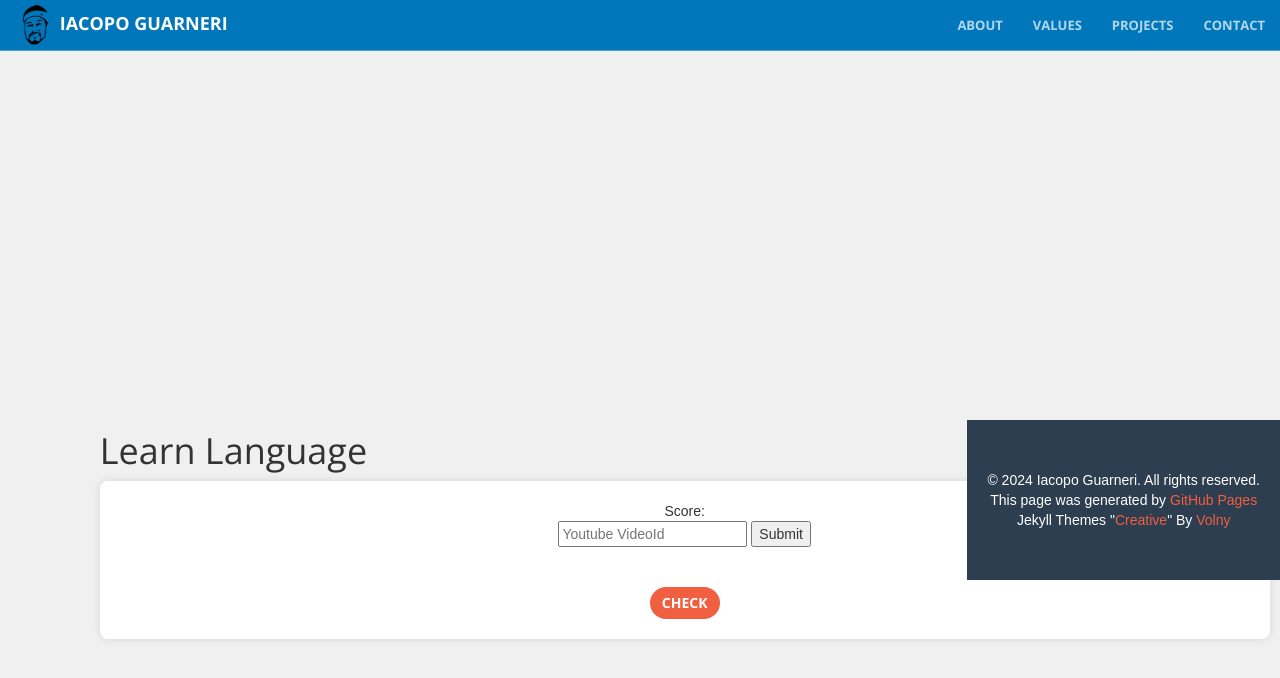
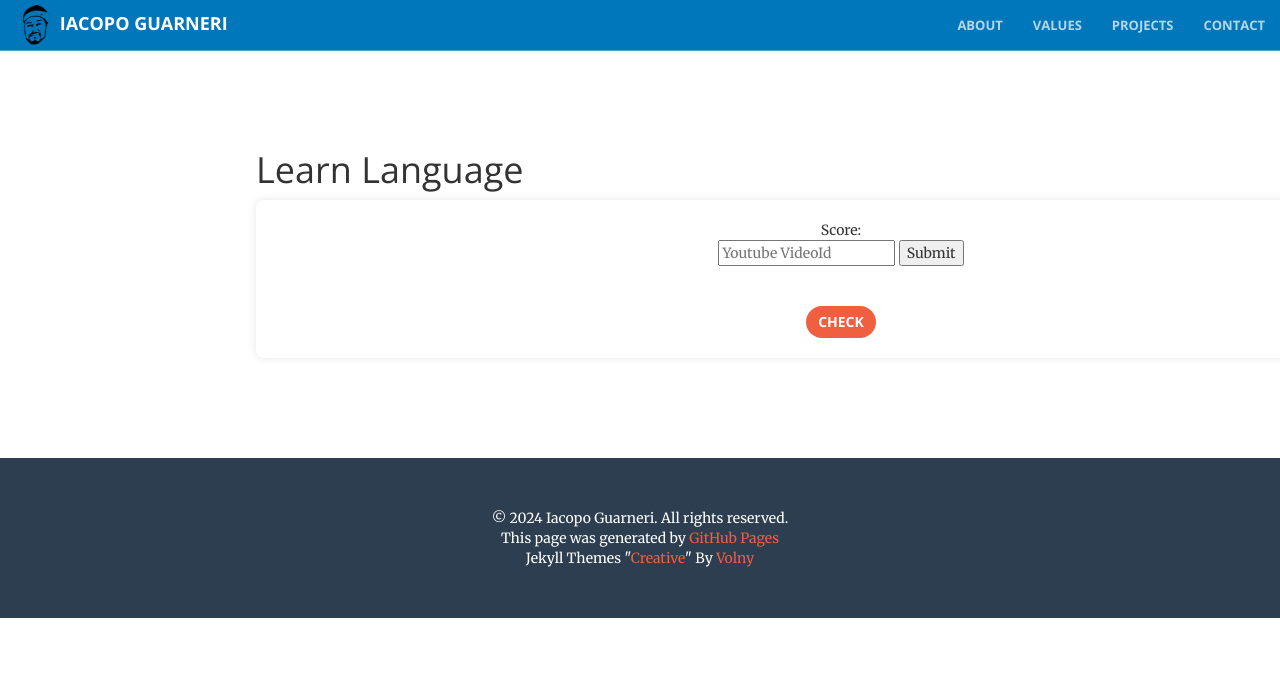
Before and after one commit to iacoposk8/iacoposk8.github.io, a Jekyll site: the page built from projects/learn-language/index.html, in a window 1280 px wide and 900 px high. Shown: the top 678 px of the window. Built offline with Jekyll 4.4.1, drawn with Linux system fonts in a browser that asks for light colours.

Commit message:
Update index.html

```diff
--- a/projects/learn-language/index.html
+++ b/projects/learn-language/index.html
@@ -8,16 +8,6 @@ title: Learn Language
 <script src="https://www.youtube.com/iframe_api"></script>
 
 <style>
-    body {
-        font-family: Arial, sans-serif;
-        display: flex;
-        justify-content: center;
-        align-items: center;
-        height: 100vh;
-        margin: 0;
-        background-color: #f0f0f0;
-    }
-
     .container {
         text-align: center;
         background: white;
```
